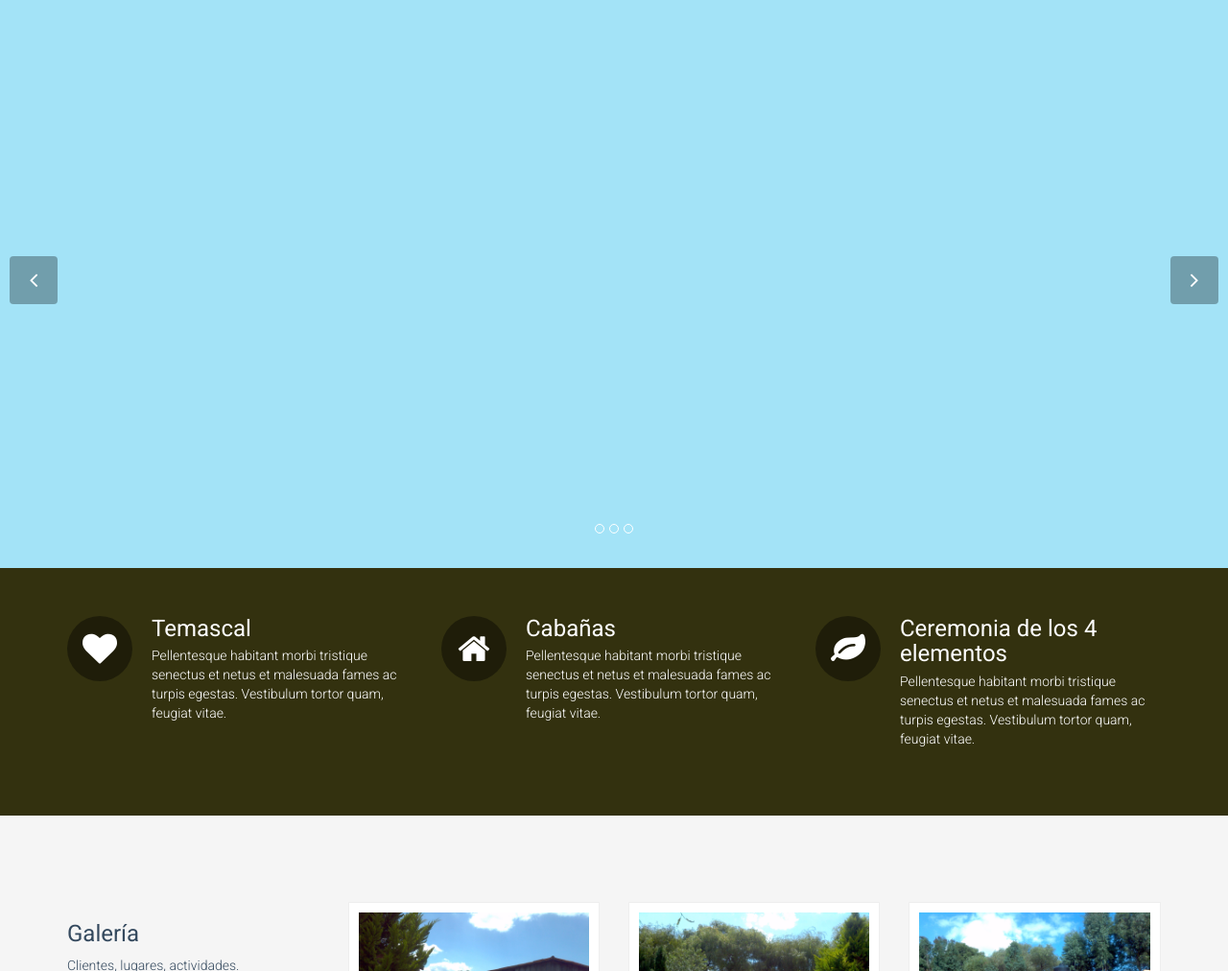
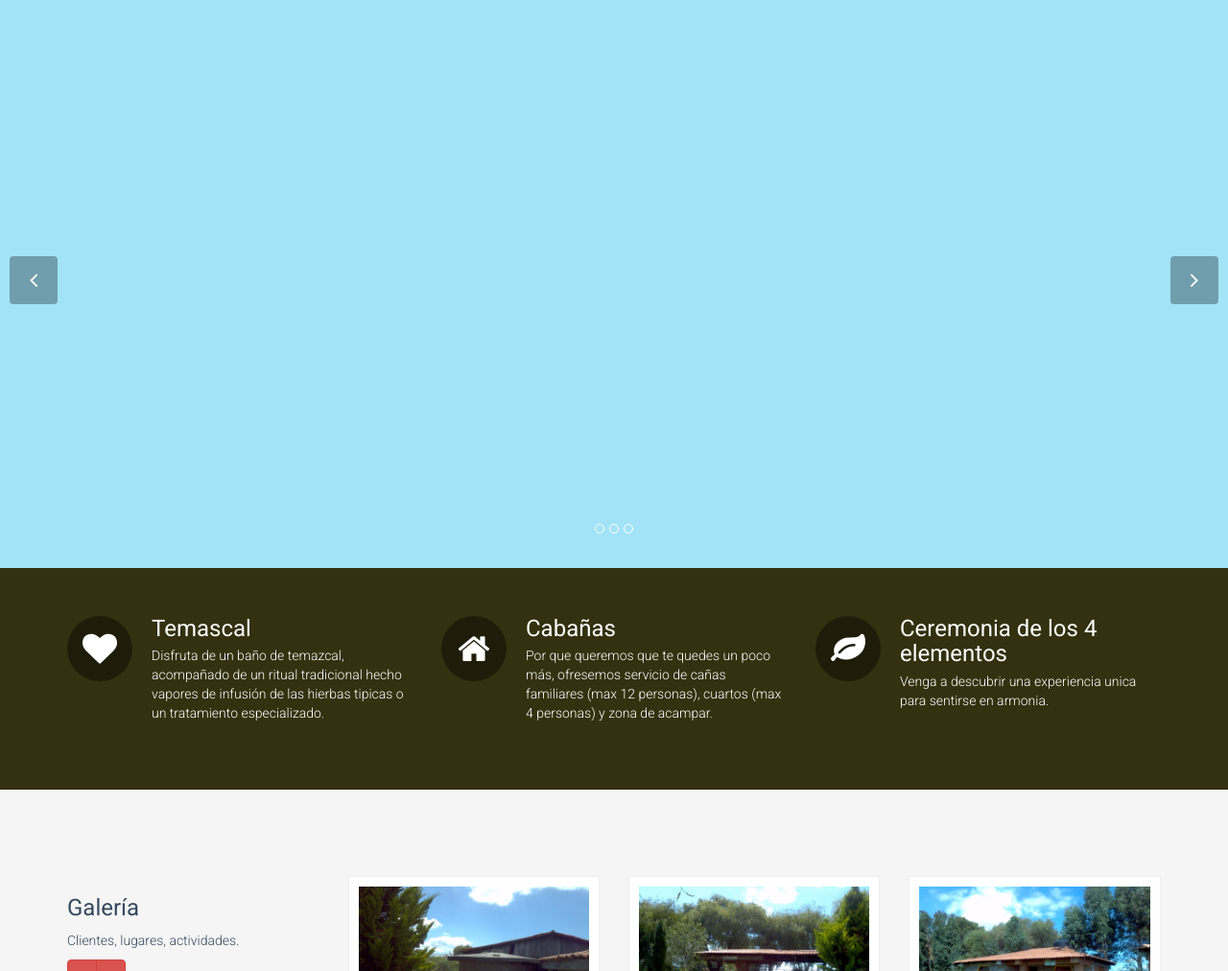
Before and after one commit to borbollon/borbollon.github.io, a plain HTML site: page index.html in a window 1280 px wide. Shown: the part 88-1100 px from the top of the page at 96% size. Drawn offline with Linux system fonts and the light colour scheme.

Commit message:
Change Index

```diff
--- a/index.html
+++ b/index.html
@@ -116,7 +116,8 @@
                         </div>
                         <div class="media-body">
                             <h3 class="media-heading">Temascal</h3>
-                            <p>Pellentesque habitant morbi tristique senectus et netus et malesuada fames ac turpis egestas. Vestibulum tortor quam, feugiat vitae.</p>
+                            <p>Disfruta de un baño de temazcal, acompañado de un ritual tradicional
+									hecho vapores de infusión de las hierbas tipicas o un tratamiento especializado.</p>
                         </div>
                     </div>
                 </div><!--/.col-md-4-->
@@ -127,7 +128,8 @@
                         </div>
                         <div class="media-body">
                             <h3 class="media-heading">Cabañas</h3>
-                            <p>Pellentesque habitant morbi tristique senectus et netus et malesuada fames ac turpis egestas. Vestibulum tortor quam, feugiat vitae.</p>
+                            <p>Por que queremos que te quedes un poco más, ofresemos servicio de cañas
+									familiares (max 12 personas), cuartos (max 4 personas) y zona de acampar.</p>
                         </div>
                     </div>
                 </div><!--/.col-md-4-->
@@ -138,7 +140,7 @@
                         </div>
                         <div class="media-body">
                             <h3 class="media-heading">Ceremonia de los 4 elementos</h3>
-                            <p>Pellentesque habitant morbi tristique senectus et netus et malesuada fames ac turpis egestas. Vestibulum tortor quam, feugiat vitae.</p>
+                            <p>Venga a descubrir una experiencia unica para sentirse en armonia.</p>
                         </div>
                     </div>
                 </div><!--/.col-md-4-->
```
